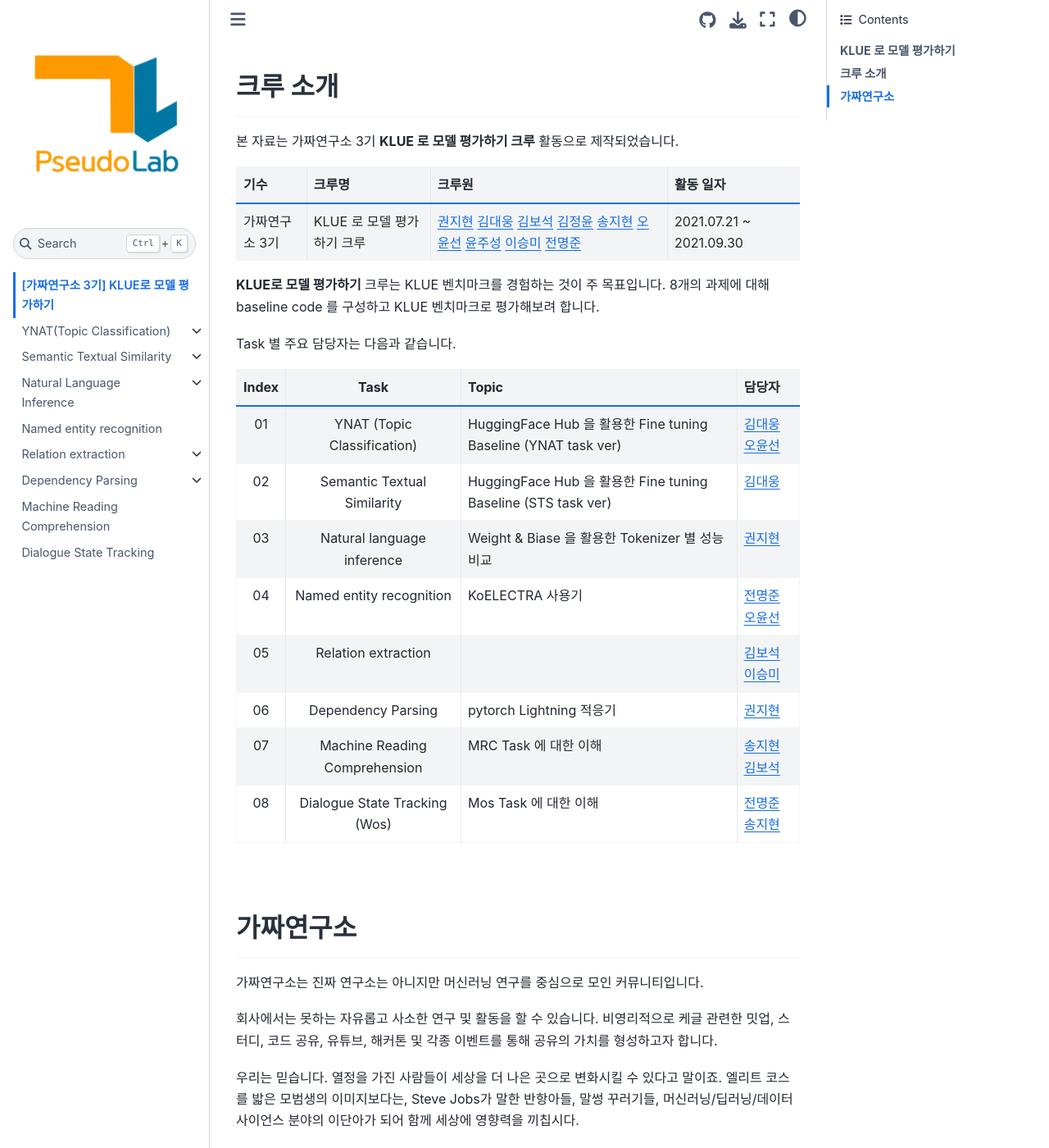
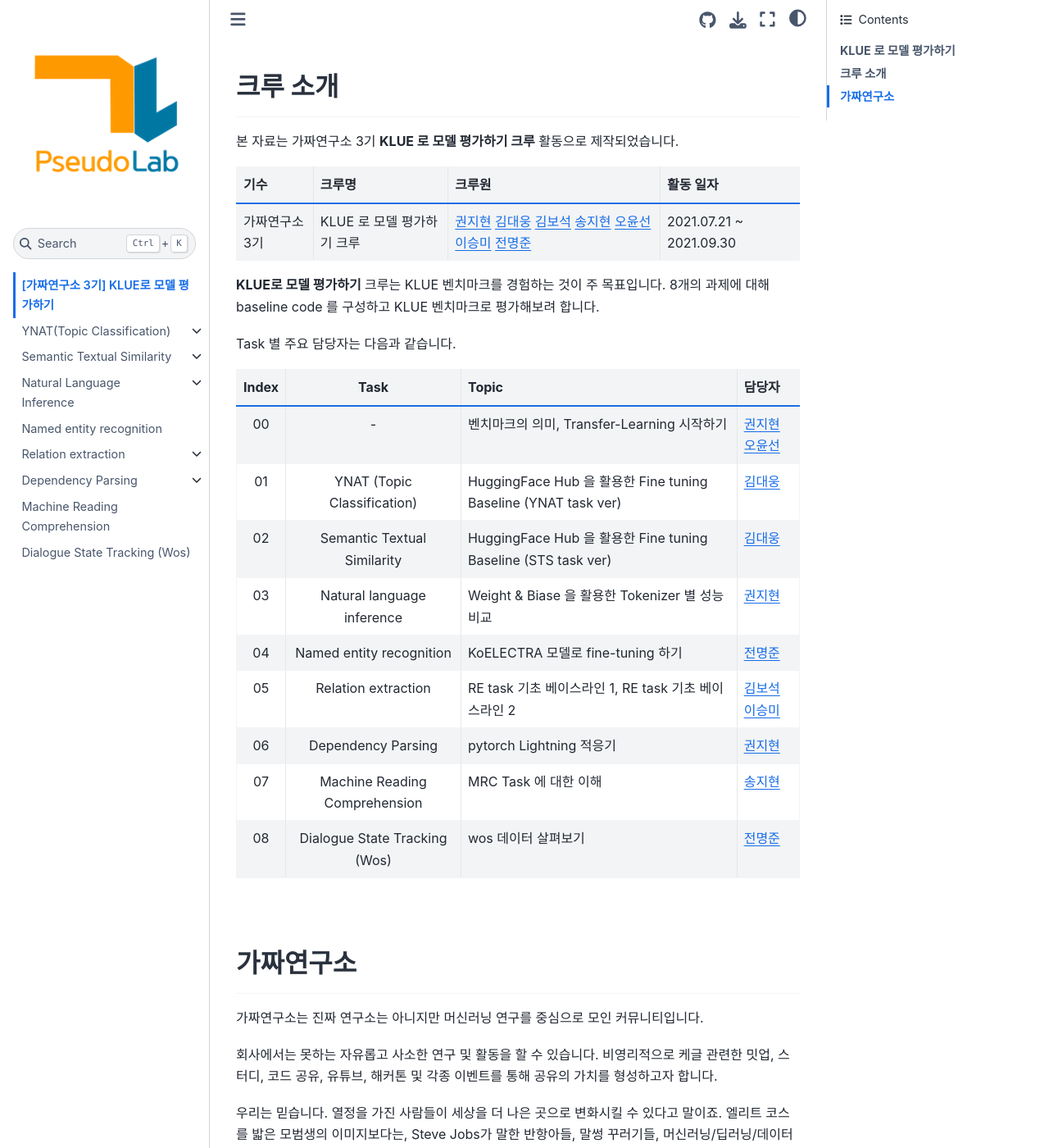
Before and after one commit to Pseudo-Lab/klue-baseline, a Jupyter Book: the page built from book/docs/index.md, in a window 1280 px wide and 1400 px high, scrolled down 442 px. Shown: the whole window at 82% size. Built offline with Jupyter Book 1.0.4 settings and Sphinx 7.4.7 and the Sphinx Book theme 1.1.4, drawn with Linux system fonts in a browser that asks for light colours; pages that are not in the unit, such as notebooks, are missing from menus.

Commit message:
Add files via upload

```diff
--- a/book/docs/index.md
+++ b/book/docs/index.md
@@ -24,7 +24,7 @@
 
 | 기수           | 크루명                     | 크루원                                                       | 활동 일자               |
 | -------------- | -------------------------- | ------------------------------------------------------------ | ----------------------- |
-| 가짜연구소 3기 | KLUE 로 모델 평가하기 크루 | [권지현](https://github.com/Jihyun22) [김대웅](https://github.com/KimDaeUng) [김보석](https://github.com/BOSOEK) [김정윤](https://github.com/skyepodium) [송지현](https://github.com/sang0179) [오윤선](https://github.com/Sunny-Michelle) [윤주성](https://github.com/eagle705) [이승미](https://github.com/krorina1013) [전명준](https://github.com/oncores) | 2021.07.21 ~ 2021.09.30 |
+| 가짜연구소 3기 | KLUE 로 모델 평가하기 크루 | [권지현](https://github.com/Jihyun22) [김대웅](https://github.com/KimDaeUng) [김보석](https://github.com/BOSOEK) [송지현](https://github.com/sang0179) [오윤선](https://github.com/Sunny-Michelle) [이승미](https://github.com/krorina1013) [전명준](https://github.com/oncores) | 2021.07.21 ~ 2021.09.30 |
 
 **KLUE로 모델 평가하기** 크루는 KLUE 벤치마크를 경험하는 것이 주 목표입니다.  8개의 과제에 대해 baseline  code 를 구성하고 KLUE 벤치마크로 평가해보려 합니다.
 
@@ -34,14 +34,15 @@
 
 | Index |             Task              | Topic                                                        | 담당자                                                       |
 | :---: | :---------------------------: | ------------------------------------------------------------ | ------------------------------------------------------------ |
-|  01   |  YNAT (Topic Classification)  | HuggingFace Hub 을 활용한 Fine tuning Baseline (YNAT task ver) | [김대웅](https://github.com/KimDaeUng) [오윤선](https://github.com/Sunny-Michelle) |
+|  00   |               -               | 벤치마크의 의미, Transfer-Learning 시작하기                  | [권지현](https://github.com/Jihyun22) [오윤선](https://github.com/Sunny-Michelle) |
+|  01   |  YNAT (Topic Classification)  | HuggingFace Hub 을 활용한 Fine tuning Baseline (YNAT task ver) | [김대웅](https://github.com/KimDaeUng)                       |
 |  02   |  Semantic Textual Similarity  | HuggingFace Hub 을 활용한 Fine tuning Baseline (STS task ver) | [김대웅](https://github.com/KimDaeUng)                       |
 |  03   |  Natural language inference   | Weight & Biase 을 활용한 Tokenizer 별 성능 비교              | [권지현](https://github.com/Jihyun22)                        |
-|  04   |   Named entity recognition    | KoELECTRA 사용기                                             | [전명준](https://github.com/oncores) [오윤선](https://github.com/Sunny-Michelle) |
-|  05   |      Relation extraction      |                                                              | [김보석](https://github.com/BOSOEK) [이승미](https://github.com/krorina1013) |
+|  04   |   Named entity recognition    | KoELECTRA 모델로 fine-tuning 하기                            | [전명준](https://github.com/oncores)                         |
+|  05   |      Relation extraction      | RE task 기초 베이스라인 1, RE task 기초 베이스라인 2         | [김보석](https://github.com/BOSOEK) [이승미](https://github.com/krorina1013) |
 |  06   |      Dependency Parsing       | pytorch Lightning 적응기                                     | [권지현](https://github.com/Jihyun22)                        |
-|  07   | Machine Reading Comprehension | MRC Task 에 대한 이해                                        | [송지현](https://github.com/sang0179) [김보석](https://github.com/BOSOEK) |
-|  08   | Dialogue State Tracking (Wos) | Mos Task 에 대한 이해                                        | [전명준](https://github.com/oncores) [송지현](https://github.com/sang0179) |
+|  07   | Machine Reading Comprehension | MRC Task 에 대한 이해                                        | [송지현](https://github.com/sang0179)                        |
+|  08   | Dialogue State Tracking (Wos) | wos 데이터 살펴보기                                          | [전명준](https://github.com/oncores)                         |
 
 
 
```
Also changed, not shown: book/docs/DP-1.ipynb, book/docs/DST-1.ipynb (added), book/docs/Dialogue State Tracking.ipynb, book/docs/RE-1.ipynb.
